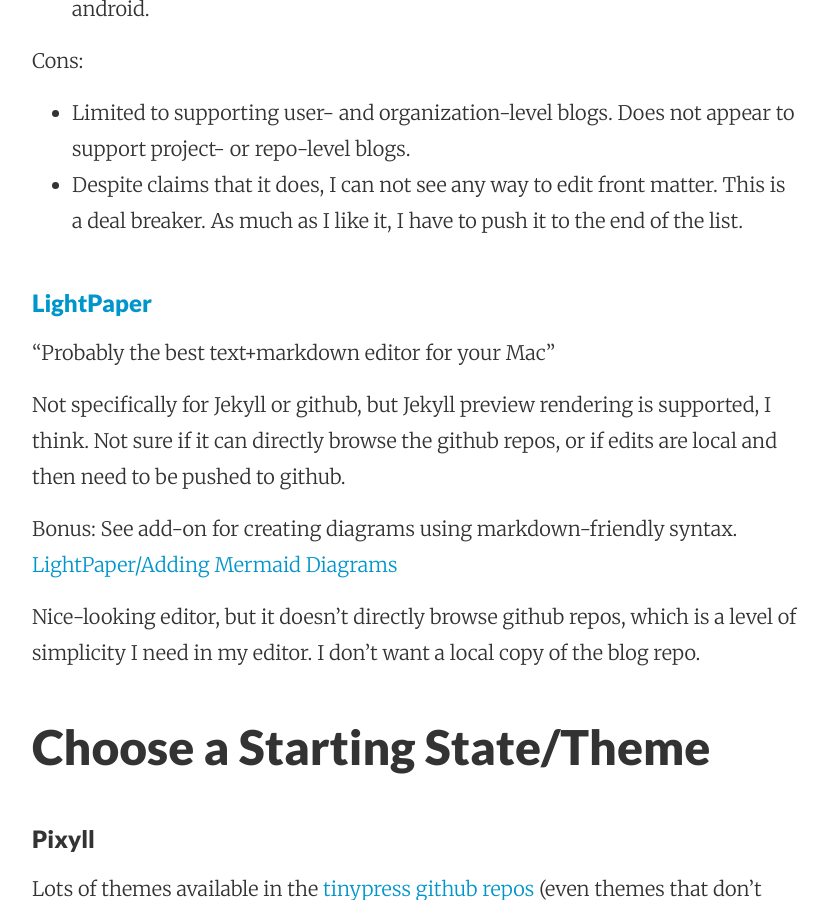
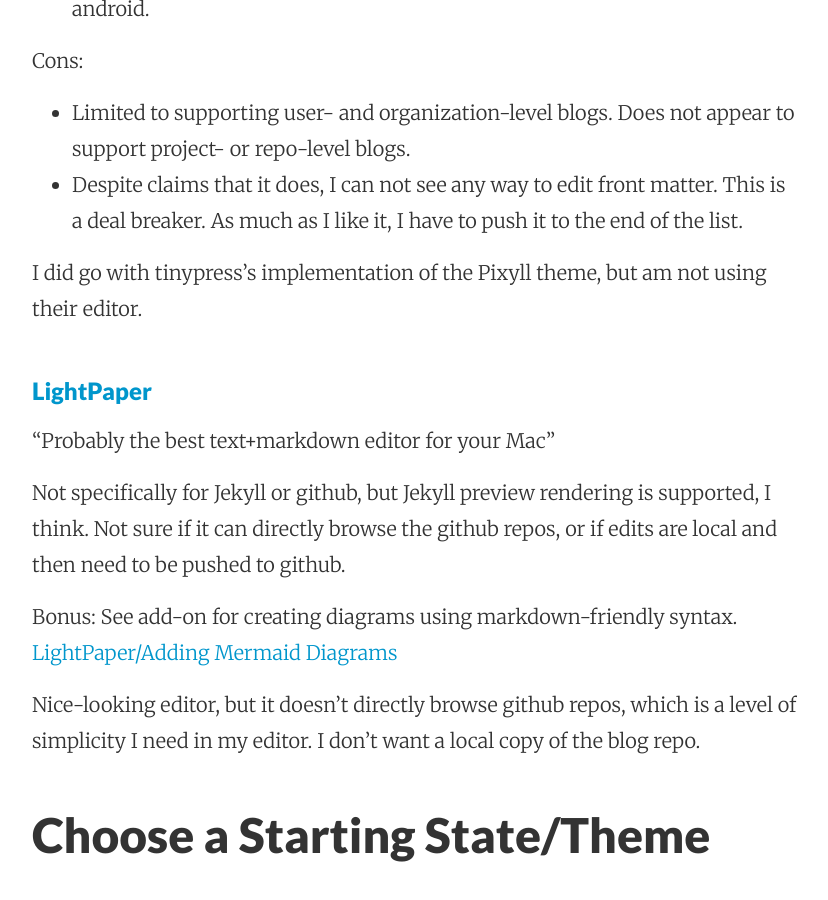
Before and after one commit to mattymaloney/mattymaloney.github.io, a Jekyll site: the page built from _posts/2016-01-21-jekyll-choices.md, in a window 1280 px wide and 900 px high, scrolled down 2100 px. Shown: the whole window, without its empty margins (224-1052 px from the left). Built offline with Jekyll 4.4.1, drawn with Linux system fonts in a browser that asks for light colours.

Commit message:
Update 2016-01-21-jekyll-choices.md

```diff
--- a/_posts/2016-01-21-jekyll-choices.md
+++ b/_posts/2016-01-21-jekyll-choices.md
@@ -60,6 +60,7 @@
 * Limited to supporting user- and organization-level blogs. Does not appear to support project- or repo-level blogs.
 * Despite claims that it does, I can not see any way to edit front matter. This is a deal breaker. As much as I like it, I have to push it to the end of the list.
 
+I did go with tinypress's implementation of the Pixyll theme, but am not using their editor.
 
 
 ### [LightPaper](http://lightpaper.42squares.in/)
```
